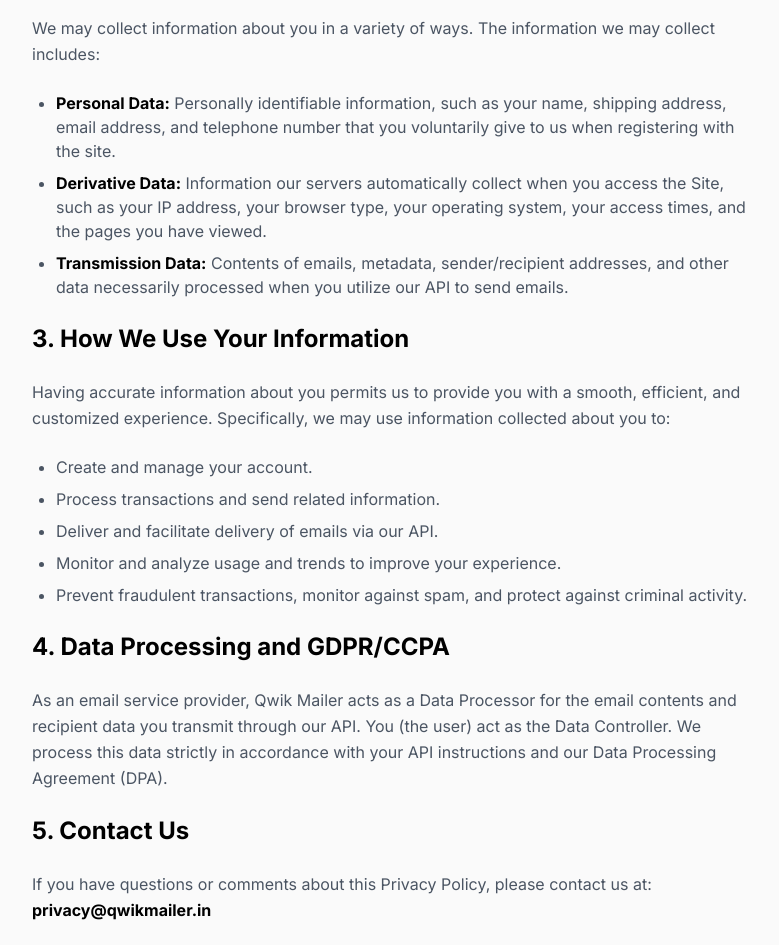
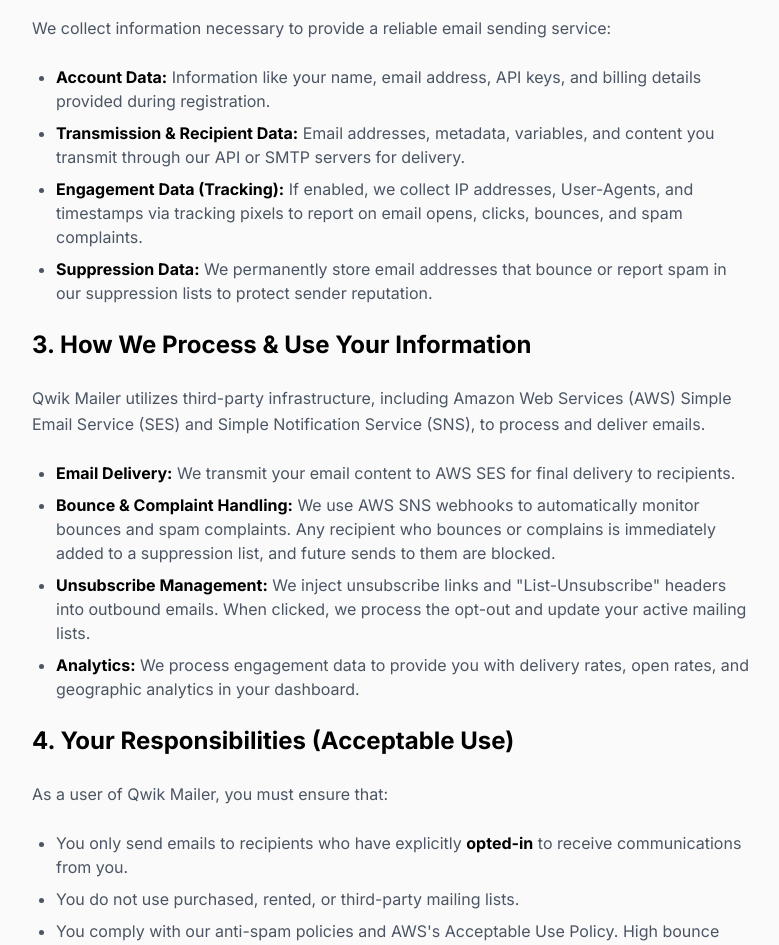
Before and after one commit to manishpandit1406/qwik-mailer, a Next.js app in the folder apps/web/: page /privacy in a window 1280 px wide. Shown: the part 480-1425 px from the top of the page, without its empty margins (248-1027 px from the left). Built offline with nearby package versions, Linux system fonts and the light colour scheme; no server answers.

Commit message:
chore: refine gitignore and update legal pages for AWS compliance

```diff
--- a/apps/web/src/app/dpa/page.tsx
+++ b/apps/web/src/app/dpa/page.tsx
@@ -79,21 +79,35 @@ export default function DPAPage() {
           </p>
 
           <h2>3. Processing of Personal Data</h2>
-          <p>Qwik Mailer will only process personal data on your documented instructions unless required by law to act otherwise. We will notify you if we believe an instruction infringes data protection laws.</p>
+          <p>Qwik Mailer processes personal data to provide our email automation and delivery service. The types of personal data we process include:</p>
+          <ul>
+            <li><strong>Recipient Details:</strong> Email addresses and names provided via API or SMTP.</li>
+            <li><strong>Template Variables:</strong> Dynamic variables injected into emails or PDFs (e.g., scores, certificates, custom identifiers).</li>
+            <li><strong>Engagement Data:</strong> IP addresses and User-Agent strings collected via tracking pixels when recipients open or click emails.</li>
+          </ul>
 
           <h2>4. Security Measures</h2>
           <p>
-            We implement and maintain appropriate technical and organizational measures to ensure a level of security appropriate to the risk, protecting against unauthorized or unlawful processing and accidental loss, destruction, or damage.
+            We implement and maintain appropriate technical and organizational measures to ensure a level of security appropriate to the risk, protecting against unauthorized or unlawful processing and accidental loss, destruction, or damage. All databases are securely isolated.
           </p>
 
           <h2>5. Sub-processors</h2>
           <p>
-            You agree that Qwik Mailer may engage sub-processors to process personal data. We will remain fully liable for their compliance with this DPA and will ensure they are bound by equivalent data protection obligations.
+            You authorize Qwik Mailer to engage third-party sub-processors to fulfill our service. Our primary sub-processor is <strong>Amazon Web Services (AWS)</strong>, which we use for:
           </p>
+          <ul>
+            <li>Email Delivery (AWS SES)</li>
+            <li>Bounce & Complaint Tracking (AWS SNS)</li>
+            <li>Core Cloud Infrastructure (Hosting & Database management)</li>
+          </ul>
+          <p>We remain fully liable for our sub-processors' compliance with this DPA and ensure they are bound by equivalent data protection obligations.</p>
 
-          <h2>6. Data Subject Rights</h2>
+          <h2>6. Data Subject Rights & Deletion</h2>
           <p>
-            We will provide reasonable assistance to help you fulfill your obligations to respond to requests from data subjects exercising their rights under applicable data protection laws.
+            We will provide reasonable assistance to help you fulfill your obligations to respond to requests from data subjects exercising their rights.
+          </p>
+          <p>
+            <strong>Data Retention:</strong> We store email logs and event data for analytical purposes. Hard bounces and spam complaints are stored permanently in a suppression list to comply with anti-spam regulations. If you request account deletion, we will purge your data in accordance with our retention policy, excluding mandatory suppression records.
           </p>
         </div>
       </main>
--- a/apps/web/src/app/privacy/page.tsx
+++ b/apps/web/src/app/privacy/page.tsx
@@ -70,35 +70,43 @@ export default function PrivacyPage() {
         <div className="prose prose-gray max-w-none text-gray-600 space-y-6 [&>h2]:text-2xl [&>h2]:font-bold [&>h2]:text-black [&>h2]:mt-10 [&>h2]:mb-4 [&>p]:leading-relaxed [&>ul]:list-disc [&>ul]:pl-6 [&>ul]:space-y-2 [&_strong]:text-black">
           <h2>1. Introduction</h2>
           <p>
-            At Qwik Mailer, we take your privacy seriously. This Privacy Policy explains how we collect, use, disclose, and safeguard your information when you visit our website or use our email infrastructure platform.
+            At Qwik Mailer, we take your privacy and deliverability seriously. This Privacy Policy explains how we collect, use, process, and safeguard your information when you visit our website or use our developer-focused email automation platform.
           </p>
 
           <h2>2. Information We Collect</h2>
-          <p>We may collect information about you in a variety of ways. The information we may collect includes:</p>
+          <p>We collect information necessary to provide a reliable email sending service:</p>
           <ul>
-            <li><strong>Personal Data:</strong> Personally identifiable information, such as your name, shipping address, email address, and telephone number that you voluntarily give to us when registering with the site.</li>
-            <li><strong>Derivative Data:</strong> Information our servers automatically collect when you access the Site, such as your IP address, your browser type, your operating system, your access times, and the pages you have viewed.</li>
-            <li><strong>Transmission Data:</strong> Contents of emails, metadata, sender/recipient addresses, and other data necessarily processed when you utilize our API to send emails.</li>
+            <li><strong>Account Data:</strong> Information like your name, email address, API keys, and billing details provided during registration.</li>
+            <li><strong>Transmission & Recipient Data:</strong> Email addresses, metadata, variables, and content you transmit through our API or SMTP servers for delivery.</li>
+            <li><strong>Engagement Data (Tracking):</strong> If enabled, we collect IP addresses, User-Agents, and timestamps via tracking pixels to report on email opens, clicks, bounces, and spam complaints.</li>
+            <li><strong>Suppression Data:</strong> We permanently store email addresses that bounce or report spam in our suppression lists to protect sender reputation.</li>
           </ul>
 
-          <h2>3. How We Use Your Information</h2>
-          <p>Having accurate information about you permits us to provide you with a smooth, efficient, and customized experience. Specifically, we may use information collected about you to:</p>
+          <h2>3. How We Process & Use Your Information</h2>
+          <p>Qwik Mailer utilizes third-party infrastructure, including Amazon Web Services (AWS) Simple Email Service (SES) and Simple Notification Service (SNS), to process and deliver emails.</p>
           <ul>
-            <li>Create and manage your account.</li>
-            <li>Process transactions and send related information.</li>
-            <li>Deliver and facilitate delivery of emails via our API.</li>
-            <li>Monitor and analyze usage and trends to improve your experience.</li>
-            <li>Prevent fraudulent transactions, monitor against spam, and protect against criminal activity.</li>
+            <li><strong>Email Delivery:</strong> We transmit your email content to AWS SES for final delivery to recipients.</li>
+            <li><strong>Bounce & Complaint Handling:</strong> We use AWS SNS webhooks to automatically monitor bounces and spam complaints. Any recipient who bounces or complains is immediately added to a suppression list, and future sends to them are blocked.</li>
+            <li><strong>Unsubscribe Management:</strong> We inject unsubscribe links and "List-Unsubscribe" headers into outbound emails. When clicked, we process the opt-out and update your active mailing lists.</li>
+            <li><strong>Analytics:</strong> We process engagement data to provide you with delivery rates, open rates, and geographic analytics in your dashboard.</li>
           </ul>
 
-          <h2>4. Data Processing and GDPR/CCPA</h2>
+          <h2>4. Your Responsibilities (Acceptable Use)</h2>
+          <p>As a user of Qwik Mailer, you must ensure that:</p>
+          <ul>
+            <li>You only send emails to recipients who have explicitly <strong>opted-in</strong> to receive communications from you.</li>
+            <li>You do not use purchased, rented, or third-party mailing lists.</li>
+            <li>You comply with our anti-spam policies and AWS's Acceptable Use Policy. High bounce rates (&gt;5%) or complaint rates (&gt;0.1%) will result in immediate account suspension.</li>
+          </ul>
+
+          <h2>5. Data Processing and GDPR/CCPA</h2>
           <p>
-            As an email service provider, Qwik Mailer acts as a Data Processor for the email contents and recipient data you transmit through our API. You (the user) act as the Data Controller. We process this data strictly in accordance with your API instructions and our Data Processing Agreement (DPA).
+            Qwik Mailer acts as a Data Processor for the email contents and recipient data you transmit through our platform. You act as the Data Controller. We process this data strictly in accordance with your instructions, our automated deliverability rules (suppression), and our Data Processing Agreement (DPA).
           </p>
 
-          <h2>5. Contact Us</h2>
+          <h2>6. Contact Us</h2>
           <p>
-            If you have questions or comments about this Privacy Policy, please contact us at: <br/>
+            If you have questions about this Privacy Policy or need to report abuse, please contact us at: <br/>
             <strong>privacy@qwikmailer.in</strong>
           </p>
         </div>
--- a/apps/web/src/app/terms/page.tsx
+++ b/apps/web/src/app/terms/page.tsx
@@ -70,44 +70,43 @@ export default function TermsPage() {
         <div className="prose prose-gray max-w-none text-gray-600 space-y-6 [&>h2]:text-2xl [&>h2]:font-bold [&>h2]:text-black [&>h2]:mt-10 [&>h2]:mb-4 [&>p]:leading-relaxed [&>ul]:list-disc [&>ul]:pl-6 [&>ul]:space-y-2 [&_strong]:text-black">
           <h2>1. Acceptance of Terms</h2>
           <p>
-            By accessing and using Qwik Mailer, you accept and agree to be bound by the terms and provision of this agreement. In addition, when using these particular services, you shall be subject to any posted guidelines or rules applicable to such services.
+            By accessing and using Qwik Mailer, you accept and agree to be bound by the terms and provision of this agreement. Because our platform utilizes Amazon Web Services (AWS) infrastructure, you also agree to be bound by the <a href="https://aws.amazon.com/aup/" target="_blank" rel="noreferrer" className="text-blue-600 hover:underline">AWS Acceptable Use Policy</a>.
           </p>
 
           <h2>2. Description of Service</h2>
           <p>
-            Qwik Mailer provides developers with email infrastructure to send, receive, and track transactional emails through API integration (the "Service"). You understand that the Service may include certain communications from Qwik Mailer, such as service announcements and administrative messages.
+            Qwik Mailer provides developers with email infrastructure to send, receive, and track transactional and bulk emails through API integration and SMTP (the "Service").
           </p>
 
           <h2>3. Account Registration & Obligations</h2>
           <p>In consideration of your use of the Service, you agree to:</p>
           <ul>
-            <li>Provide true, accurate, current and complete information about yourself as prompted by the Service's registration form.</li>
-            <li>Maintain and promptly update the Registration Data to keep it true, accurate, current and complete.</li>
-            <li>Be responsible for maintaining the confidentiality of your password and account.</li>
+            <li>Provide true, accurate, current and complete information about yourself.</li>
+            <li>Maintain a valid, verified sending domain with proper SPF, DKIM, and DMARC configurations.</li>
+            <li>Be responsible for maintaining the confidentiality of your API keys and account credentials.</li>
           </ul>
 
-          <h2>4. Anti-Spam Policy & Acceptable Use</h2>
+          <h2>4. Anti-Spam Policy & Strict Deliverability Limits</h2>
           <p>
-            Qwik Mailer has a strict zero-tolerance policy against spam. You agree <strong>not</strong> to use the Service to:
+            Qwik Mailer has a strict zero-tolerance policy against spam and poor sending practices. You agree <strong>not</strong> to use the Service to:
           </p>
           <ul>
+            <li>Send emails to recipients who have not explicitly <strong>opted-in</strong> (e.g., purchased, scraped, or rented mailing lists).</li>
             <li>Send unsolicited bulk emails or commercial messages ("spam").</li>
-            <li>Use purchased, rented, or third-party mailing lists.</li>
-            <li>Transmit any content that is unlawful, harmful, threatening, abusive, harassing, or otherwise objectionable.</li>
-            <li>Impersonate any person or entity or falsely state or otherwise misrepresent your affiliation with a person or entity.</li>
+            <li>Bypass our automated unsubscribe and suppression list mechanisms.</li>
           </ul>
           <p>
-            Violation of our anti-spam policy will result in immediate and permanent account suspension without refund.
+            <strong>Deliverability Enforcement:</strong> We actively monitor bounce and complaint rates via AWS SNS webhooks. If your account exceeds a <strong>5% bounce rate</strong> or a <strong>0.1% spam complaint rate</strong>, your account and API access will be immediately suspended to protect the reputation of our network.
           </p>
 
           <h2>5. API Usage and Rate Limits</h2>
           <p>
-            You agree to use the Qwik Mailer API in accordance with the documented rate limits. Attempting to bypass these rate limits or circumvent security features of the API is strictly prohibited.
+            You agree to use the Qwik Mailer API in accordance with your plan's documented rate limits and monthly quotas. We reserve the right to throttle or suspend API access if unusual, abusive, or highly irregular traffic patterns are detected.
           </p>
 
           <h2>6. Limitation of Liability</h2>
           <p>
-            You expressly understand and agree that Qwik Mailer shall not be liable for any direct, indirect, incidental, special, consequential or exemplary damages, including but not limited to, damages for loss of profits, goodwill, use, data or other intangible losses resulting from the use or the inability to use the service.
+            You expressly understand and agree that Qwik Mailer shall not be liable for any direct, indirect, incidental, special, consequential or exemplary damages, including but not limited to, damages for loss of profits, goodwill, use, data or other intangible losses resulting from the use or the inability to use the service, including disruptions caused by our upstream providers (e.g., AWS).
           </p>
         </div>
       </main>
```
Also changed, not shown: 2 other files (tests, documents, lock files or other folders).
